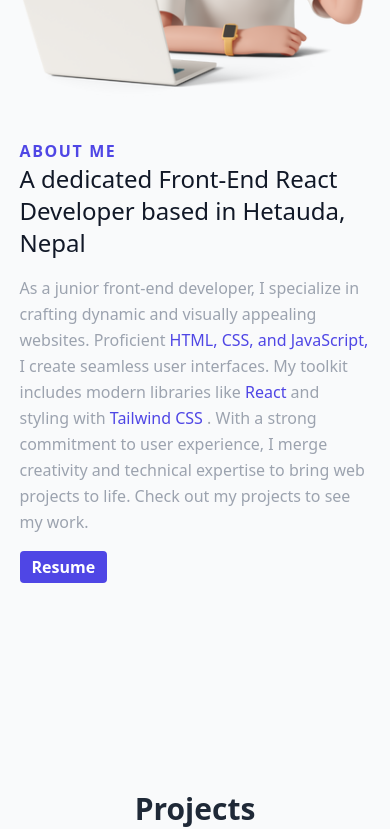
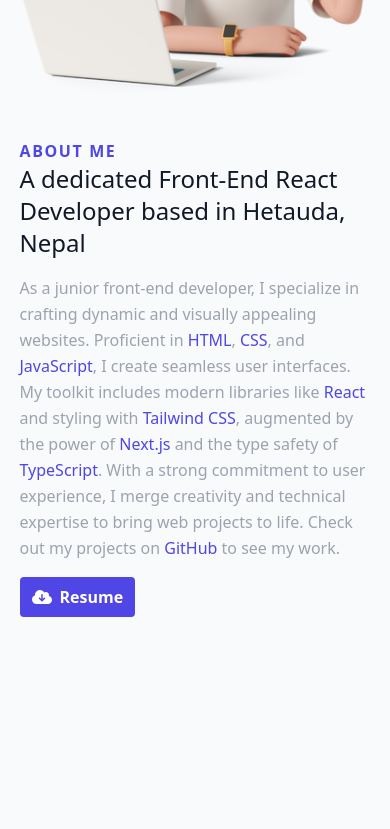
Before and after one commit to mandiptmg/Portfolio, a React (Vite) app: page / in a window 390 px wide. Shown: the part 1156-1985 px from the top of the page. Built offline with nearby package versions, Linux system fonts and the light colour scheme.

Commit message:
add logo, update email and phone no.

```diff
--- a/index.html
+++ b/index.html
@@ -1,8 +1,8 @@
-<!doctype html>
-<html lang="en" class="scroll-smooth w-full ">
+<!DOCTYPE html>
+<html lang="en" class="scroll-smooth w-full">
   <head>
     <meta charset="UTF-8" />
-    <link rel="icon" type="image/svg+xml" href="./src/assets/m-low-resolution-logo-color-on-transparent-background.png" />
+    <link rel="icon" type="image/svg+xml" href="./src/assets/logo.png" />
     <meta name="viewport" content="width=device-width, initial-scale=1.0" />
     <title>Mandip Tamang</title>
   </head>
--- a/src/component-1/About.jsx
+++ b/src/component-1/About.jsx
@@ -22,26 +22,43 @@ const About = () => {
             </h1>
             <p className='text-gray-400 md:text-lg leading-relaxed'>
               As a junior front-end developer, I specialize in crafting dynamic
-              and visually appealing websites. Proficient{' '}
-              <span className='text-indigo-600'>
-                HTML, CSS, and JavaScript,{' '}
-              </span>
-              I create seamless user interfaces. My toolkit includes modern
-              libraries like <span className='text-indigo-600'>React</span> and
-              styling with <span className='text-indigo-600'>Tailwind CSS</span>{' '}
-              . With a strong commitment to user experience, I merge creativity
+              and visually appealing websites. Proficient in{' '}
+              <span className='text-indigo-600'>HTML</span>,{' '}
+              <span className='text-indigo-600'>CSS</span>, and{' '}
+              <span className='text-indigo-600'>JavaScript</span>, I create
+              seamless user interfaces. My toolkit includes modern libraries
+              like <span className='text-indigo-600'>React</span> and styling
+              with <span className='text-indigo-600'>Tailwind CSS</span>,
+              augmented by the power of{' '}
+              <span className='text-indigo-600'>Next.js</span> and the type
+              safety of <span className='text-indigo-600'>TypeScript</span>.
+              With a strong commitment to user experience, I merge creativity
               and technical expertise to bring web projects to life. Check out
-              my projects to see my work.
+              my projects on <span className='text-indigo-600'>GitHub</span> to
+              see my work.
             </p>
+
             <button
               onClick={() =>
                 window.open(
-                  'https://drive.google.com/file/d/1yurV1bzaWw-ulS9BytRnTN3ukJqB-dG_/view'
+                  'https://drive.google.com/file/d/1dw-XIinbBwSHvBkUXudVddQ2O72FZrWW/view'
                 )
               }
-              className='rounded px-3 py-1 mt-4 text-white hover:bg-indigo-500 bg-indigo-600 text-base capitalize font-semibold md:text-lg  '
+              className='rounded px-3 py-2 flex gap-2 items-center mt-4 text-white hover:bg-indigo-500 bg-indigo-600 text-base capitalize font-semibold md:text-lg'
             >
-              resume
+              <svg
+                className=''
+                xmlns='http://www.w3.org/2000/svg'
+                height='16'
+                width='20'
+                viewBox='0 0 640 512'
+              >
+                <path
+                  d='M144 480C64.5 480 0 415.5 0 336c0-62.8 40.2-116.2 96.2-135.9c-.1-2.7-.2-5.4-.2-8.1c0-88.4 71.6-160 160-160c59.3 0 111 32.2 138.7 80.2C409.9 102 428.3 96 448 96c53 0 96 43 96 96c0 12.2-2.3 23.8-6.4 34.6C596 238.4 640 290.1 640 352c0 70.7-57.3 128-128 128H144zm79-167l80 80c9.4 9.4 24.6 9.4 33.9 0l80-80c9.4-9.4 9.4-24.6 0-33.9s-24.6-9.4-33.9 0l-39 39V184c0-13.3-10.7-24-24-24s-24 10.7-24 24V318.1l-39-39c-9.4-9.4-24.6-9.4-33.9 0s-9.4 24.6 0 33.9z'
+                  fill='white'
+                ></path>
+              </svg>
+              <span> Resume</span>
             </button>
           </div>
         </div>
--- a/src/component.css
+++ b/src/component.css
@@ -28,7 +28,8 @@
 }
 
 @keyframes infinite {
-  0%, 100% {
+  0%,
+  100% {
     border-radius: 60% 40% 30% 70%/60% 30% 70% 40%;
   }
 
@@ -42,12 +43,42 @@
   animation: blob 7s ease-in-out infinite;
 }
 
-
-::-webkit-scrollbar{
-  width: .5rem;
+::-webkit-scrollbar {
+  width: 0.5rem;
 }
 
-::-webkit-scrollbar-thumb{
-  background-color:#BFC9CA;
+::-webkit-scrollbar-thumb {
+  background-color: #bfc9ca;
   border-radius: 4rem;
 }
+
+.shadow1 {
+  box-shadow: rgba(17, 17, 26, 0.1) 0px 8px 24px,
+    rgba(17, 17, 26, 0.1) 0px 16px 56px, rgba(17, 17, 26, 0.1) 0px 24px 80px;
+}
+
+.button1:hover .svg-wrapper {
+  animation: fly-1 0.7s ease-in-out infinite alternate;
+}
+
+.button1:hover svg {
+  transform: translateX(1.2em) rotate(45deg) scale(1.1);
+}
+
+.button1:hover .span1 {
+  transform: translateX(5em);
+}
+
+.button1:active {
+  transform: scale(0.95);
+}
+
+@keyframes fly-1 {
+  from {
+    transform: translateY(0.1em);
+  }
+
+  to {
+    transform: translateY(-0.1em);
+  }
+}
--- a/src/component/Footer.jsx
+++ b/src/component/Footer.jsx
@@ -1,6 +1,7 @@
 import { FaChevronCircleUp } from 'react-icons/fa'
-import img from '../assets/m-low-resolution-logo-color-on-transparent-background.png'
+import img from '../assets/logo.png'
 const Footer = () => {
+  const time = new Date().getFullYear()
   return (
     <div>
       <footer className='relative md:w-[80vw] mx-auto md-[90vw]  mt-16 md:mt-0 '>
@@ -39,9 +40,9 @@ const Footer = () => {
           </div>
         </div>
         <hr className='my-6 border-gray-200 sm:mx-auto dark:border-gray-700 lg:my-8' />
-        <p className='block text-sm text-gray-500 sm:text-center dark:text-gray-400'>
-          © 2023{' '}
-          <a href='#home' className='hover:underline'>
+        <p className='block text-sm mx-5 md:mx-0 text-gray-500 sm:text-center dark:text-gray-400'>
+          © {time}
+          <a href='#home' className='hover:underline ml-1'>
             Mandip
           </a>
           . All Rights Reserved.
--- a/src/component/Navbar.jsx
+++ b/src/component/Navbar.jsx
@@ -1,4 +1,4 @@
-import image from '../assets/m-low-resolution-logo-color-on-transparent-background.png'
+import image from '../assets/logo.png'
 // import { NavLink } from 'react-router-dom'
 import 'animate.css'
 import { useEffect, useState } from 'react'
@@ -41,9 +41,7 @@ const Navbar = () => {
     { title: 'contact', href: '#contact' },
   ]
   return (
-    <div
-      className={` ${scroll} items-center  h-20 z-20 grid sticky top-0 `}
-    >
+    <div className={` ${scroll} items-center  h-20 z-20 grid sticky top-0 `}>
       <div className='w-[90vw] mx-auto md:w-[80vw]'>
         <div className='flex items-center justify-between'>
           <div className='flex gap-x-2  items-center'>
```
Also changed, not shown: src/component-1/Contact.jsx (+68 -16 lines), src/assets/logo.png (added), src/assets/m-low-resolution-logo-color-on-transparent-background.png (deleted).
